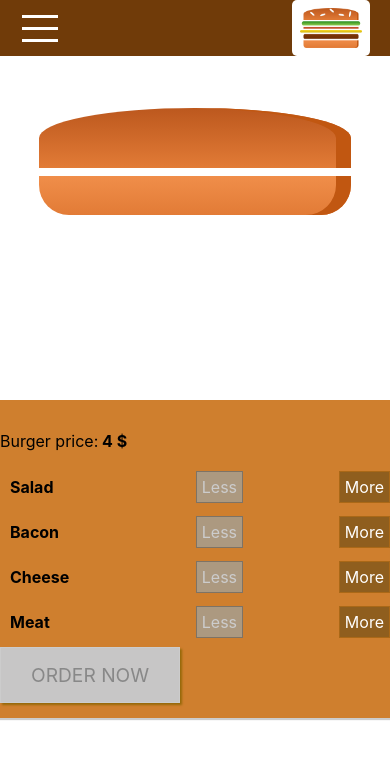
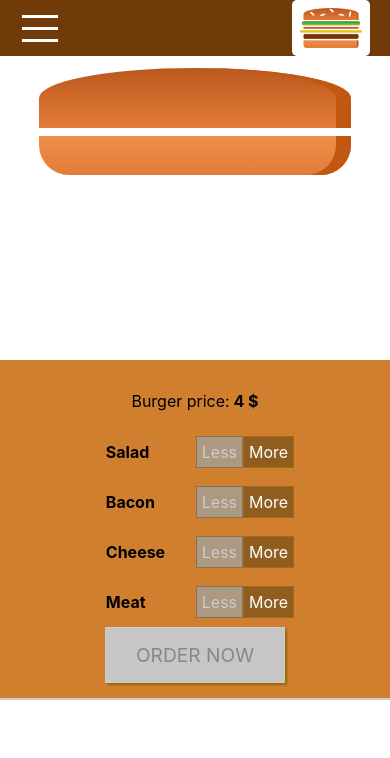
Before and after one commit to Abdelrahman-Abdallah/BurgerBuilder, a React (Create React App) app: page / in a window 390 px wide. Shown: the top 758 px of the page. Built offline with nearby package versions, Linux system fonts and the light colour scheme.

Commit message:
simple style changes (flexbox)

```diff
--- a/src/components/Burger/BuildControls/BuildControls.module.css
+++ b/src/components/Burger/BuildControls/BuildControls.module.css
@@ -49,6 +49,6 @@
 }
 @media (max-width: 810px) {
   .BuildControls {
-    display: block;
+    /* display: block; */
   }
 }
--- a/src/components/Layout/Layout.module.css
+++ b/src/components/Layout/Layout.module.css
@@ -1,3 +1,3 @@
 .content {
-  margin: 100px auto 0;
+  margin: 60px auto 0;
 }
```
